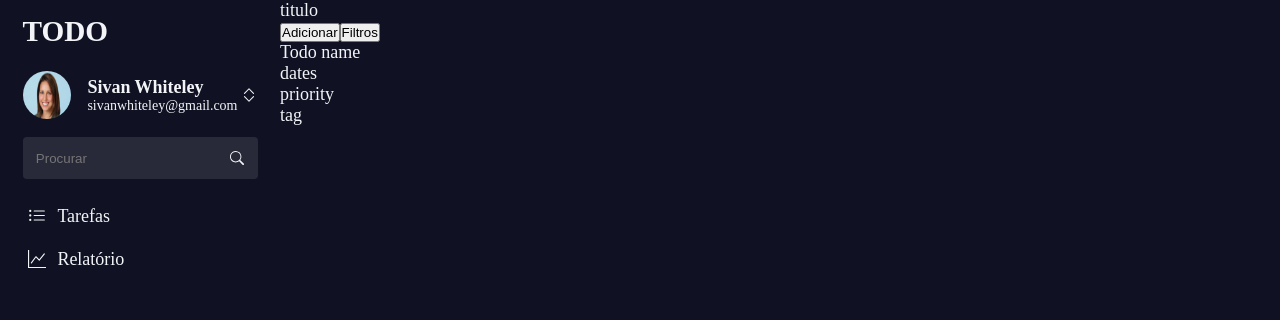
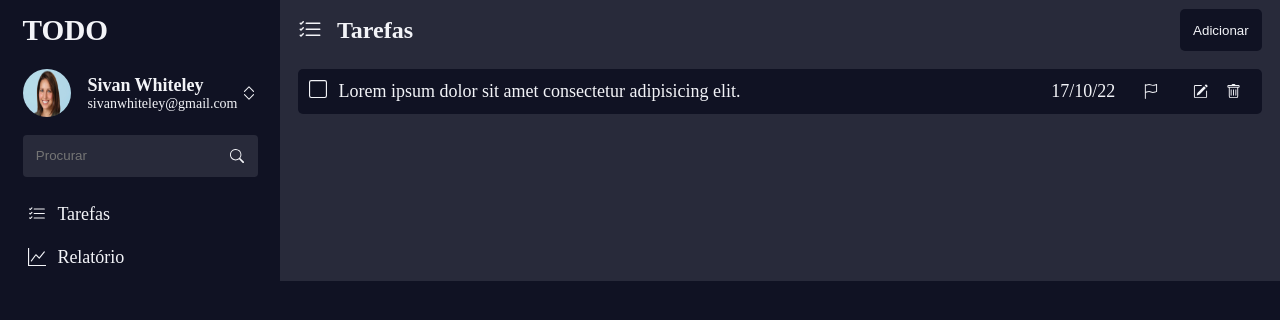
Before and after one commit to jamuianga/tic-tac-do, a React (Vite) app in the folder client/: page / in a window 1280 px wide. Shown: the top 320 px of the page. Built offline with nearby package versions, Linux system fonts and the light colour scheme.

Commit message:
task list design

```diff
--- a/client/src/App.jsx
+++ b/client/src/App.jsx
@@ -1,7 +1,7 @@
 import React from 'react'
 import './App.scss'
 
-import { ListUl, ChevronExpand, GraphUp, Search, Plus, BookmarkFill } from 'react-bootstrap-icons';
+import { Square, ChevronExpand, GraphUp, Search, PencilSquare, Trash, ListCheck, Flag } from 'react-bootstrap-icons';
 
 import useProfilePhoto from './assets/profile.jpg';
 
@@ -29,7 +29,7 @@ function App() {
           <ul className='menu'>
             <li>
               <a href="#">
-                <ListUl className='icon' />
+                <ListCheck className='icon' />
                 Tarefas
               </a>
             </li>
@@ -60,22 +60,32 @@ function App() {
         </div>
 
         <div className='main'>
-          <div className='header'>
-            <div>titulo</div>
-            <div>
-              <button>Adicionar</button>
+          <div className='heading'>
+            <div className='title'><ListCheck /> <span>Tarefas</span></div>
+            <button>Adicionar</button>
+            {/* <div>
               <button>Filtros</button>
-            </div>
+            </div> */}
           </div>
-          <div className='todo-list'>
+          <div className='tasks'>
             <div className='task'>
-              <div>Todo name</div>
-              <div className="meta">
-                <div>dates</div>
-                <div>priority</div>
+              <div>
+                <Square className='input-check' />
               </div>
-              <div>
-                tag
+              <div className='title'>Lorem ipsum dolor sit amet consectetur adipisicing elit.</div>
+              <div className='due'>17/10/22</div>
+              <div className='priority'>
+                <button>
+                  <Flag />
+                </button>
+              </div>
+              <div className='actions'>
+                <button>
+                  <PencilSquare />
+                </button>
+                <button>
+                  <Trash />
+                </button>
               </div>
             </div>
           </div>
--- a/client/src/App.scss
+++ b/client/src/App.scss
@@ -1,5 +1,6 @@
+$primary-color: #101223;
+$secondary-color: #282a3a;
 $primary-text-color: #f3f4f8;
-$secondary-color: #282a3a;
 
 * {
   padding: 0;
@@ -8,7 +9,7 @@ $secondary-color: #282a3a;
 }
 
 body {
-  background-color: #101223;
+  background-color: $primary-color;
   color: $primary-text-color;
   font-size: 18px;
 }
@@ -22,8 +23,11 @@ body {
   padding: 0 1.250em;
 
   .brand {
+    display: flex;
+    align-items: center;
+    height: 60px;
     font-size: 1.625em;
-    padding: 0.5em 0;
+    // padding: 0.5em 0;
     font-weight: bold;
     // border-bottom: 1px solid #282a3a;
   }
@@ -136,3 +140,100 @@ body {
     }
   }
 }
+
+.main {
+  padding: 0 1em;
+  width: 100%;
+  background-color: $secondary-color;
+
+  .heading {
+    display: flex;
+    justify-content: space-between;
+    align-items: center;
+    height: 60px;
+
+    .title {
+      font-size: 24px;
+      font-weight: bold;
+      display: flex;
+      align-items: center;
+
+      svg {
+        margin-right: 0.625em;
+      }
+    }
+
+    button {
+      background-color: $primary-color;
+      color: inherit;
+      border: none;
+      cursor: pointer;
+      padding: 1em;
+      border-radius: 5px;
+    }
+  }
+
+  .tasks {
+    margin: .5em 0;
+
+    .task {
+      display: flex;
+      align-items: center;
+      background-color: $primary-color;
+      padding: 0.3125em .625em;
+      border-radius: 5px;
+      margin-bottom: 0.3125em;
+
+      .input-check {
+        margin-right: .625em;
+        cursor: pointer;
+      }
+
+      .title {
+        flex-grow: 1;
+        padding-right: .3125em;
+      }
+
+      .due {
+        min-width: 100px;
+        text-align: center;
+      }
+
+      .priority {
+        min-width: 50px;
+        text-align: center;
+      }
+
+
+
+      // .meta {
+      //   display: flex;
+      //   flex-grow: 1;
+
+      // }
+
+      .actions {
+        display: flex;
+        align-items: center;
+        justify-content: center;
+      }
+
+      button {
+        display: flex;
+        align-items: center;
+        padding: .625em;
+        background-color: transparent;
+        color: $primary-text-color;
+        border-radius: 50%;
+        border: none;
+        outline: none;
+        font-size: 15px;
+        cursor: pointer;
+
+        &:hover {
+          background-color: $secondary-color;
+        }
+      }
+    }
+  }
+}
```
